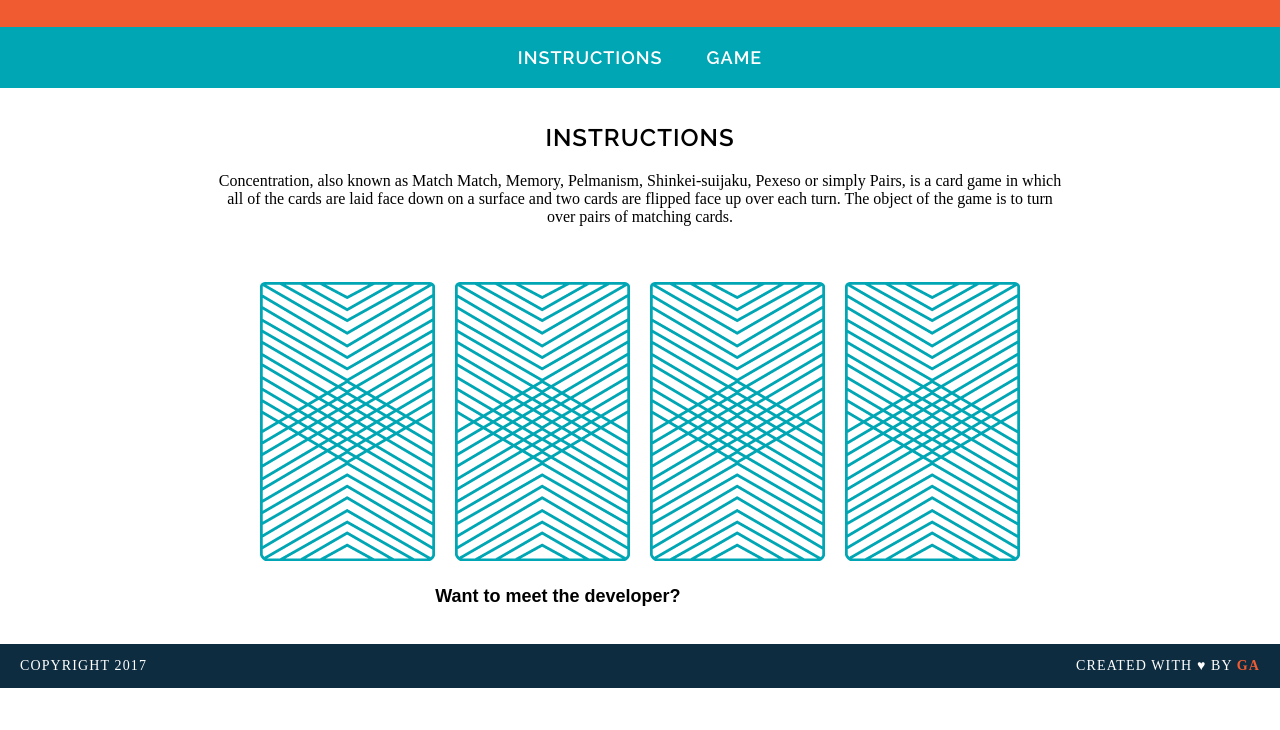
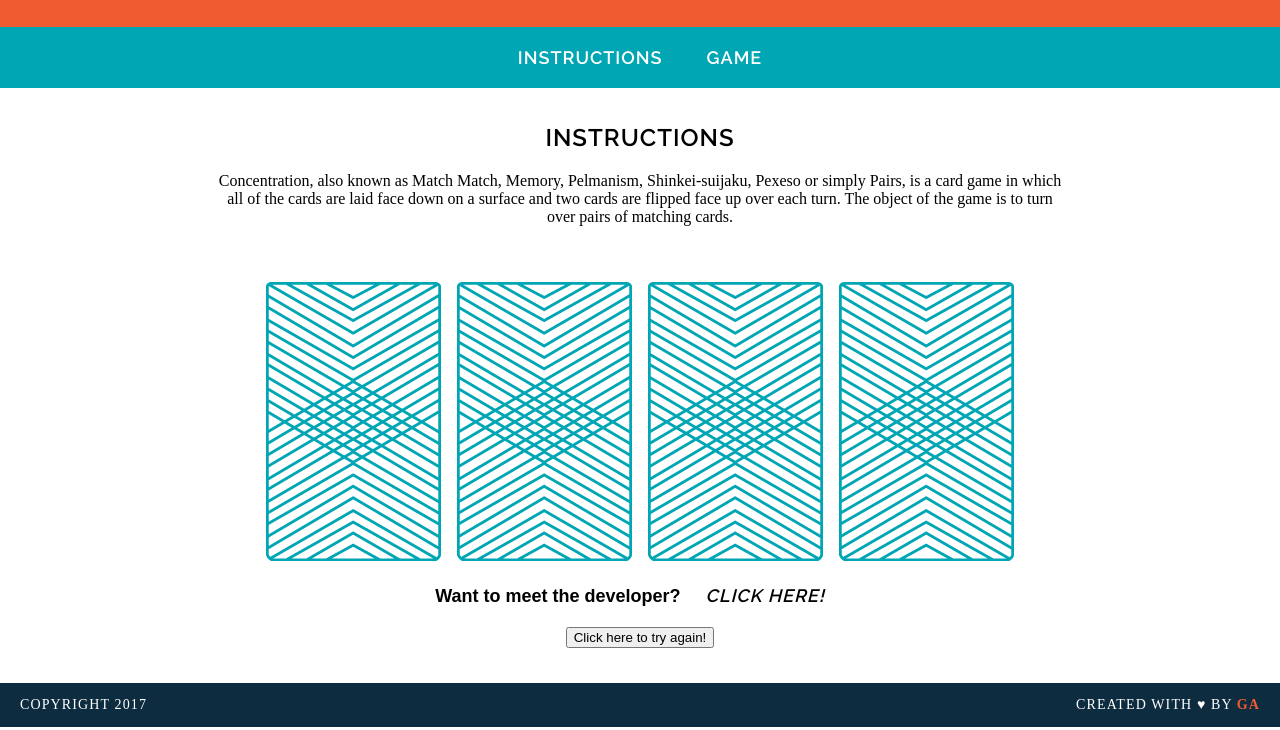
Before and after one commit to Johnny6N/wdi-fundamentals-memorygame, a plain HTML site: page memory_game/index.html in a window 1280 px wide. Shown: the part 70-800 px from the top of the page. Drawn offline with Linux system fonts and the light colour scheme; a web font is replaced by a local one.

Commit message:
created game logic

```diff
--- a/memory_game/index.html
+++ b/memory_game/index.html
@@ -4,30 +4,34 @@
   <link href="css/style.css" rel="stylesheet" type="text/css">
   <link href="https://fonts.googleapis.com/css?family=Droid+Serif|Raleway:400,500,600,700" rel="stylesheet">
 </head>
+
 <body>
-  <header>
+
+<header>
   	<h1>Memory Game</h1>
-  </header>
-  <nav>
+</header>
+
+<nav>
   	<a href="#Instructions">Instructions</a>
   <a href="#game">Game</a>
 </nav>
-  <main>
+
+<main>
   	<h2 id="Instructions">Instructions</h2>
   <p>Concentration, also known as Match Match, Memory, Pelmanism, Shinkei-suijaku, Pexeso or simply Pairs, is a card game in which all of the cards are laid face down on a surface and two cards are flipped face up over each turn. The object of the game is to turn over pairs of matching cards.</p>
 
-<div id="game">
-	<img src="images/back.png" alt="Queen of Diamonds">
-	<img src="images/back.png" alt="Queen of Hearts">
-	<img src="images/back.png" alt="King of Diamonds">
-	<img src="images/back.png" alt="King of Hearts">
-</div>
+  <div id="game-board" class="board clearfix"></div>
 
-  <h3>Want to meet the developer? <a href="https://www.facebook.com/johnny.nichol.5?ref=bookmarks">Click here!</a></h3>
+  <h3>Want to meet the developer? <a href="https://www.facebook.com/johnny.nichol.5?ref=bookmarks" style="color: black"><em>Click here!</em></a></h3>
+
+  <input type ="button" Value="Click here to try again!" onClick="location.reload();">
 </main>
+
 <footer class="clearfix">
 	<p class="copyright">Copyright 2017</p>
 	<p class="message">Created with &hearts; by <span class="name">GA</span></p>
 </footer>
+
 <script src="js/main.js"></script>
+
 </body>
--- a/memory_game/js/main.js
+++ b/memory_game/js/main.js
@@ -12,7 +12,7 @@ let cards = [
 	{
 		rank: "King",
 		suit: "Hearts",
-		cardImage: "images/king-of-hearrts.png",
+		cardImage: "images/king-of-hearts.png",
 
 	},
 	{
@@ -21,25 +21,44 @@ let cards = [
 		cardImage: "images/king-of-diamonds.png",
 	}
 ];
+
 let cardsInPlay = [];
 
 function checkForMatch() {
 	if (cardsInPlay[0] === cardsInPlay[1]) {
-		alert("You found a match!");
-		console.log("You found a match!");
+		alert('You found a match!');
 	} else {
-		console.log("Sorry, try again!");
-		alert("Sorry, try again.");
+		(cardsInPlay[0] != cardsInPlay[1])
+		alert('Sorry, try again!')
 	}
-}
-function flipCard(cardId) {
-	console.log("User flipped " + cards[cardId].rank);
+};
+
+function flipCard() {
+	let cardId = this.getAttribute('data-id');
+	this.setAttribute('src', cards[cardId].cardImage);
 	cardsInPlay.push(cards[cardId].rank);
-	console.log(cards[cardId].suit);
-	console.log(cards[cardId].cardImage);
+
 	if (cardsInPlay.length === 2) {
 	checkForMatch();
+	console.log('User flipped ' + cards[cardId].rank);
+	console.log(cards[cardId].cardImage);
+	console.log(cards[cardId].suit);
+	}
+};
+
+function createBoard() {
+
+	for (let i=0; i < cards.length; i++) {
+let cardElement = document.createElement('img');
+cardElement.setAttribute('src', "images/back.png");
+cardElement.setAttribute('data-id', i);
+cardElement.addEventListener('click', flipCard);
+document.getElementById('game-board').appendChild(cardElement);
+	}
+};
+
+createBoard();
+
+function refreshPage() {
+
 }
-};
-flipCard(0);
-flipCard(2);
```
